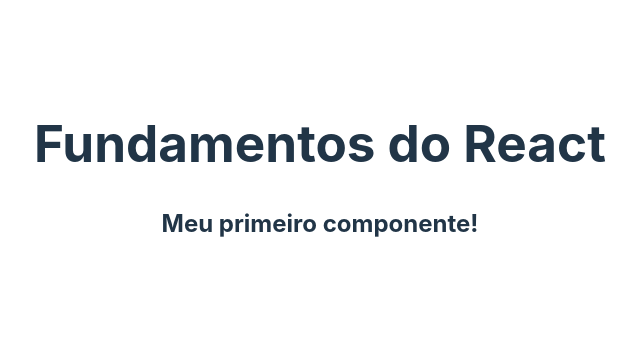
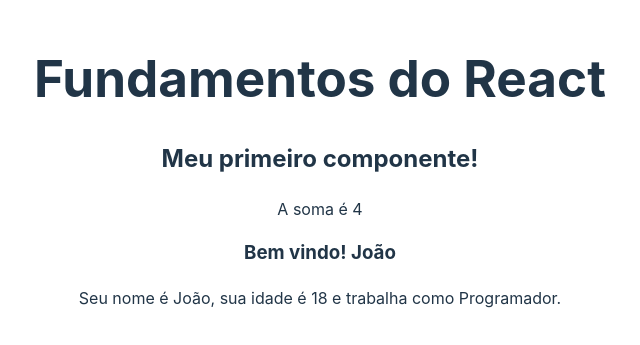
Before and after one commit to joaodev2005/React, a React (Vite) app in the folder 2_FUNDAMENTOS/fundamentos/: page / in a window 1280 px wide. Shown: the part 229-574 px from the top of the page, without its empty margins (320-960 px from the left). Built offline with nearby package versions, Linux system fonts and the light colour scheme.

Commit message:
Template Expressions

```diff
--- a/2_FUNDAMENTOS/fundamentos/src/App.jsx
+++ b/2_FUNDAMENTOS/fundamentos/src/App.jsx
@@ -1,5 +1,6 @@
 import './App.css'
 import FirstComponent from './components/FirstComponent'
+import TemplateExpression from './components/TemplateExpression'
 
 function App() {
 
@@ -8,6 +9,7 @@
       <div className='App'>
         <h1>Fundamentos do React</h1>
         <FirstComponent/>
+        <TemplateExpression/>
       </div>
     </>
   )
--- /dev/null
+++ b/2_FUNDAMENTOS/fundamentos/src/components/TemplateExpression.jsx
@@ -0,0 +1,18 @@
+function TemplateExpression() {
+    const name = 'João'
+
+    const data = {
+        age: 18,
+        job: 'Programador',
+    }
+
+    return (
+        <div>
+            <p>A soma é {6 - 2}</p>
+            <h3>Bem vindo! {name}</h3>
+            <p>Seu nome é {name}, sua idade é {data.age} e trabalha como {data.job}.</p>
+        </div>
+    )
+}
+
+export default TemplateExpression
```
